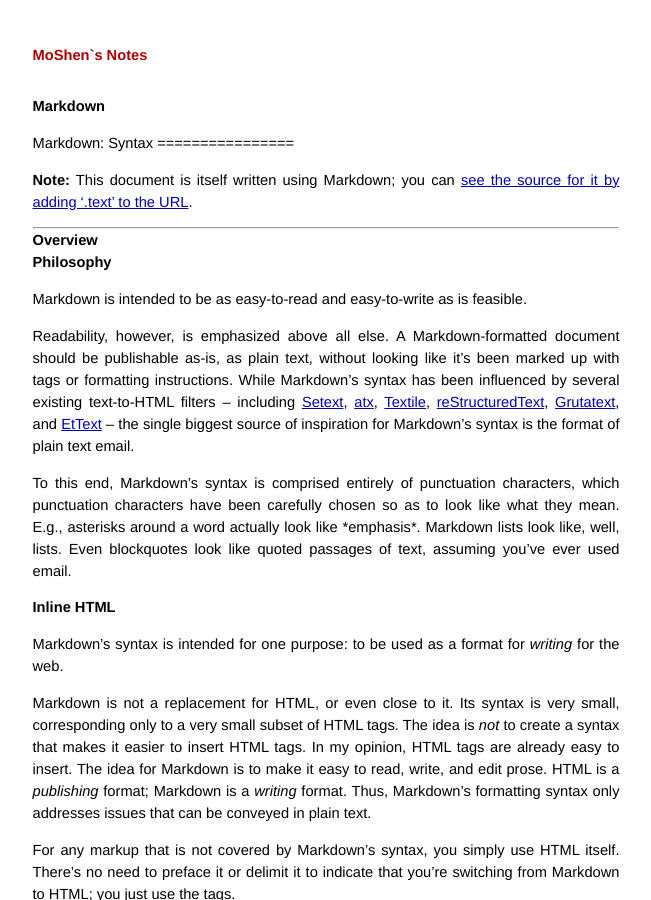
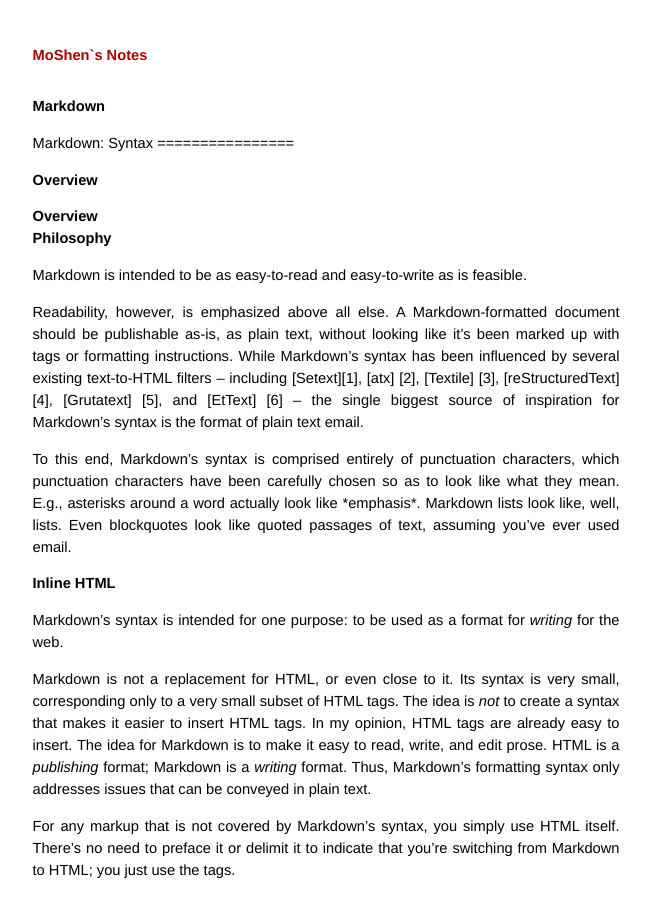
Before and after one commit to fy1231/fy.github.io, a Jekyll site: the page built from _posts/2019-3-1-markdown.md, in a window 1280 px wide and 900 px high. Shown: the whole window, without its empty margins (314-965 px from the left). Built offline with Jekyll 4.4.1, drawn with Linux system fonts in a browser that asks for light colours; some of the changed text lies outside the part shown.

Commit message:
Update 2019-3-1-markdown.md

```diff
--- a/_posts/2019-3-1-markdown.md
+++ b/_posts/2019-3-1-markdown.md
@@ -8,14 +8,7 @@
 ================
 Markdown: Syntax
 ================
-
-
-**Note:** This document is itself written using Markdown; you
-can [see the source for it by adding '.text' to the URL][src].
-
-  [src]: /projects/markdown/syntax.text
-
-* * *
+# Overview
 
 <h2 id="overview">Overview</h2>
 
```
Also changed, not shown: other parts of _posts/2019-3-1-markdown.md (+0 -6 lines).
